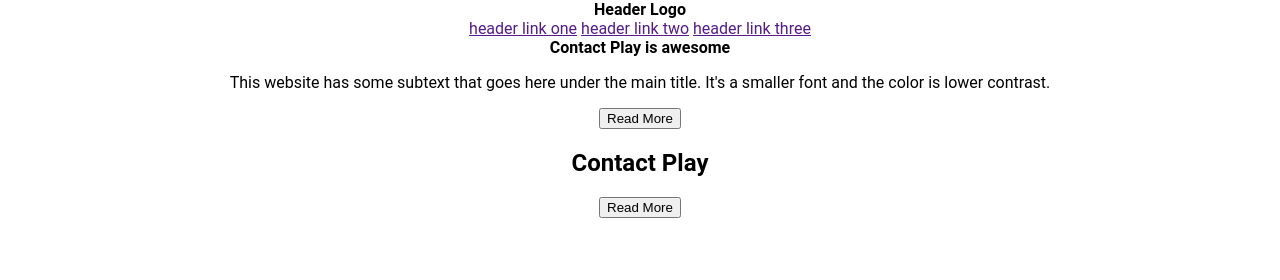
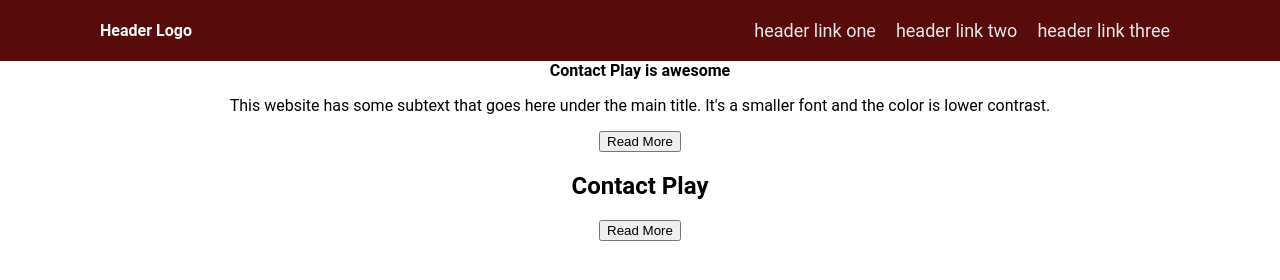
Before and after one commit to wyattwheeler/landing-page-project, a plain HTML site: page index.html in a window 1280 px wide. Drawn offline with Linux system fonts and the light colour scheme.

Commit message:
Header styling added.

```diff
--- a/css/style.css
+++ b/css/style.css
@@ -10,3 +10,28 @@ body {
     display: flex;
     flex-direction: column;
 }
+
+/*Navigation Bar*/
+
+.navbar {
+    display: flex;
+    color: #F9FAF8;
+    background-color: #580b0b;
+    padding: 10px 0px 10px 100px;
+    align-items: center;
+}
+
+.header-link {
+    display: flex;
+    margin-left: auto;
+    color:whitesmoke;
+    padding: 0px 100px 0px 0px;
+}
+
+.header-link a {
+    text-decoration: none;
+    color: #E5E7EB;
+    font-size: 18px;
+    padding: 10px;
+    font-family: 'Roboto', arial;
+}
```
